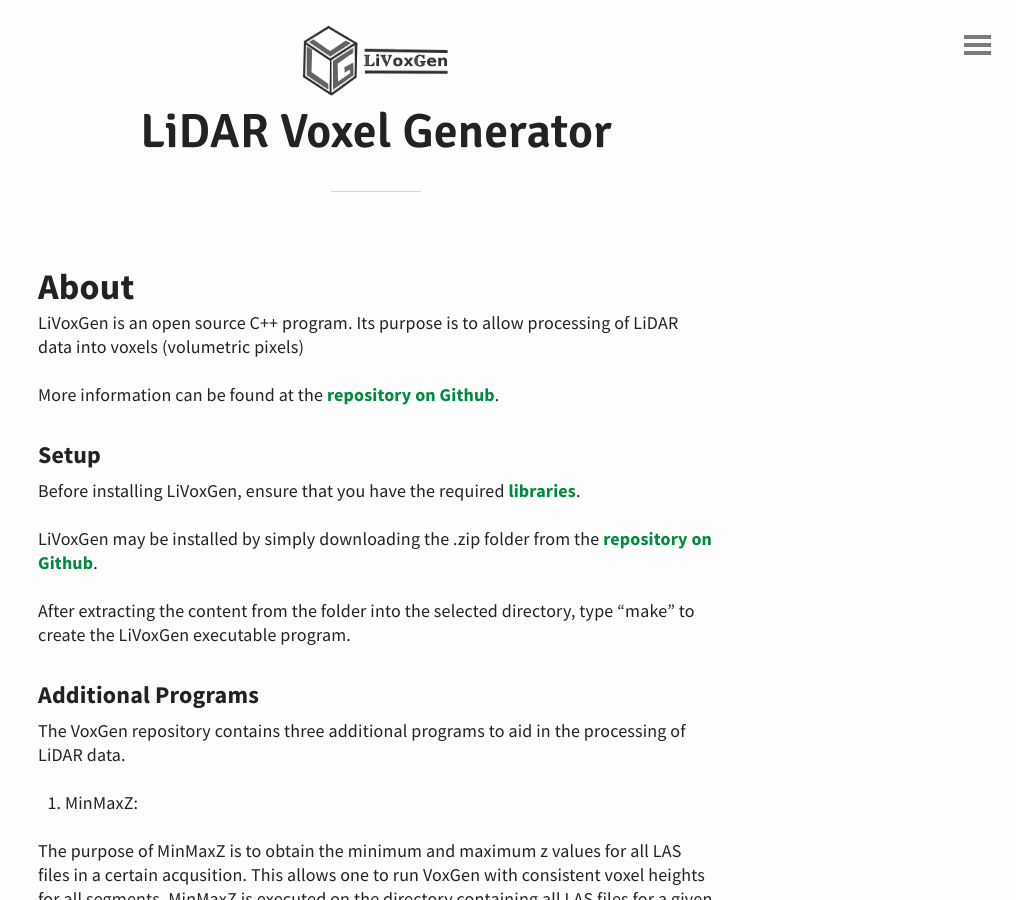
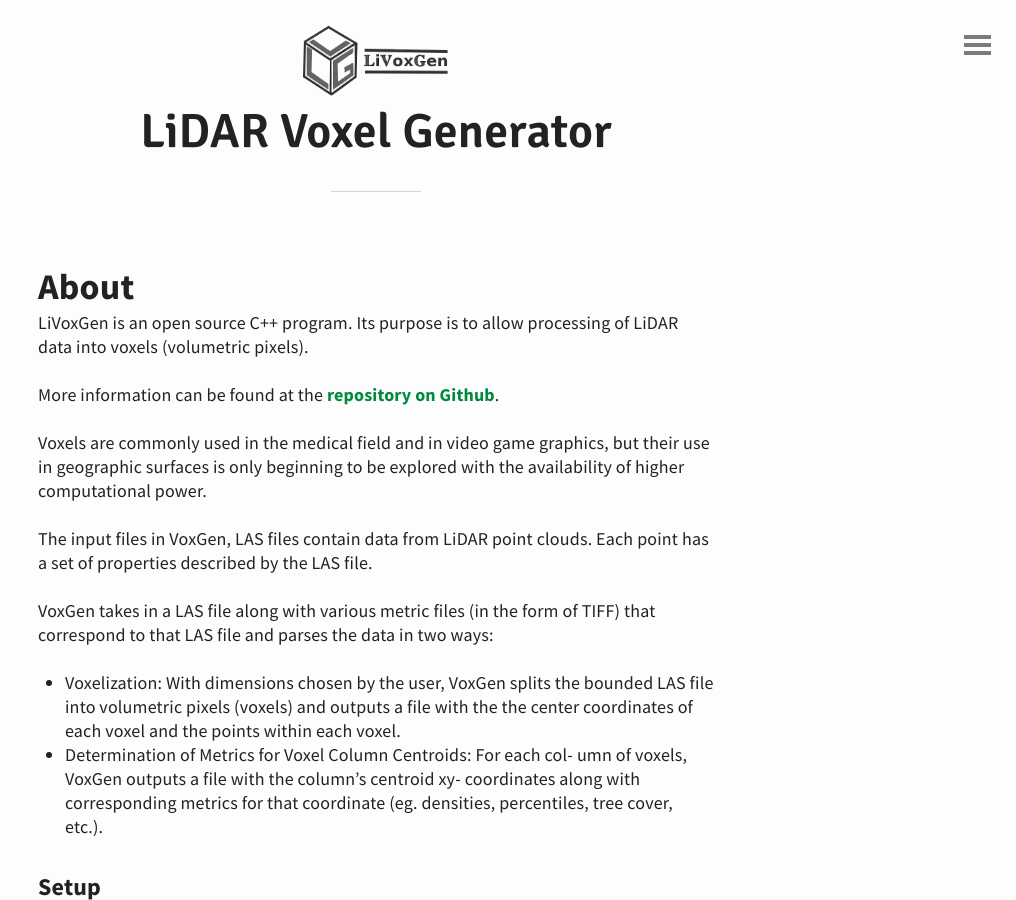
Before and after one commit to MeganKress/LiVoxGen, a Jekyll site: the page built from about.md, in a window 1280 px wide and 900 px high. Shown: the whole window, without its empty margins (264-1280 px from the left). Built offline with Jekyll 4.4.1, drawn with Linux system fonts in a browser that asks for light colours.

Commit message:
Update about.md

```diff
--- a/about.md
+++ b/about.md
@@ -4,10 +4,27 @@ title: About LiVoxGen
 ---
 ## About
 LiVoxGen is an open source C++ program. Its purpose is to allow processing of LiDAR data into voxels
-(volumetric pixels)
+(volumetric pixels).
 
 More information can be found at the [repository on Github](https://github.com/MeganKress/LiVoxGen/).
 
+Voxels are commonly used in the medical field and in video game graphics,
+but their use in geographic surfaces is only beginning to be explored with
+the availability of higher computational power.
+
+The input files in VoxGen, LAS files contain data from LiDAR point
+clouds. Each point has a set of properties described by the LAS file.
+
+VoxGen takes in a LAS file along with various metric files (in the form of TIFF) that correspond to that
+LAS file and parses the data in two ways:
+- Voxelization: With dimensions chosen by the user, VoxGen splits the
+bounded LAS file into volumetric pixels (voxels) and outputs a file
+with the the center coordinates of each voxel and the points within
+each voxel.
+- Determination of Metrics for Voxel Column Centroids: For each col-
+umn of voxels, VoxGen outputs a file with the column’s centroid xy-
+coordinates along with corresponding metrics for that coordinate (eg.
+densities, percentiles, tree cover, etc.).
 
 ### Setup
 Before installing LiVoxGen, ensure that you have the required [libraries](http://megankress.github.io/LiVoxGen//libraries.html).
```
